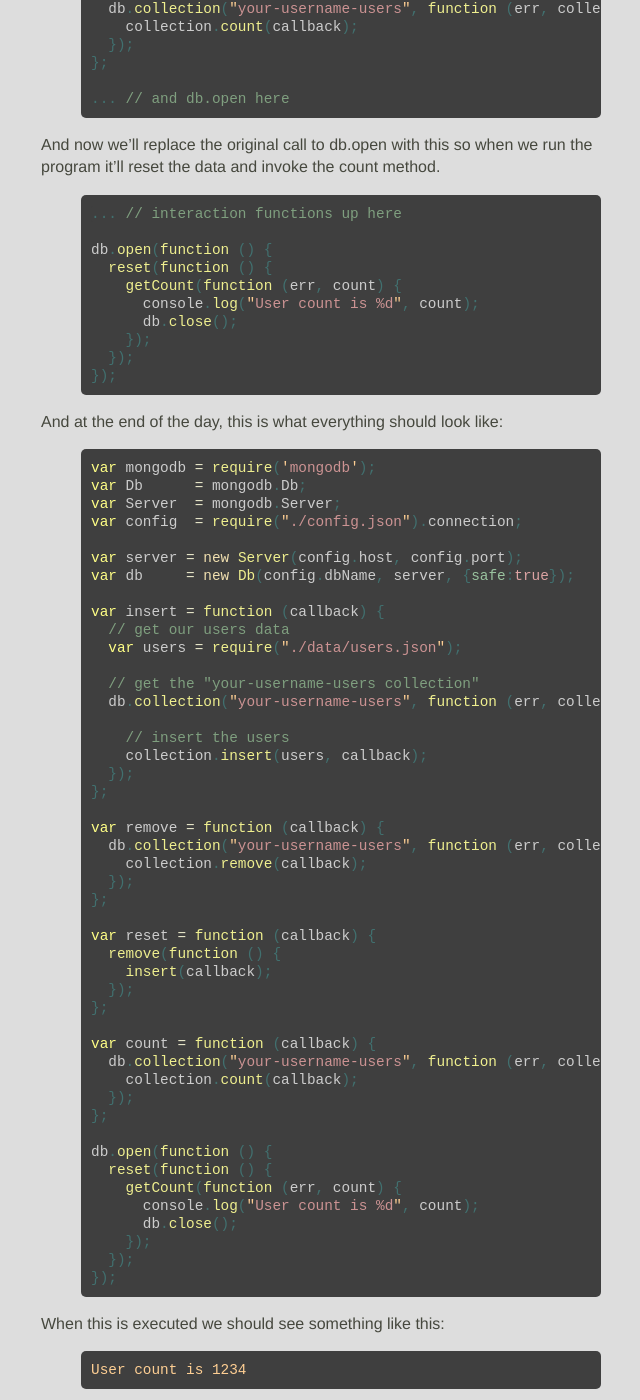
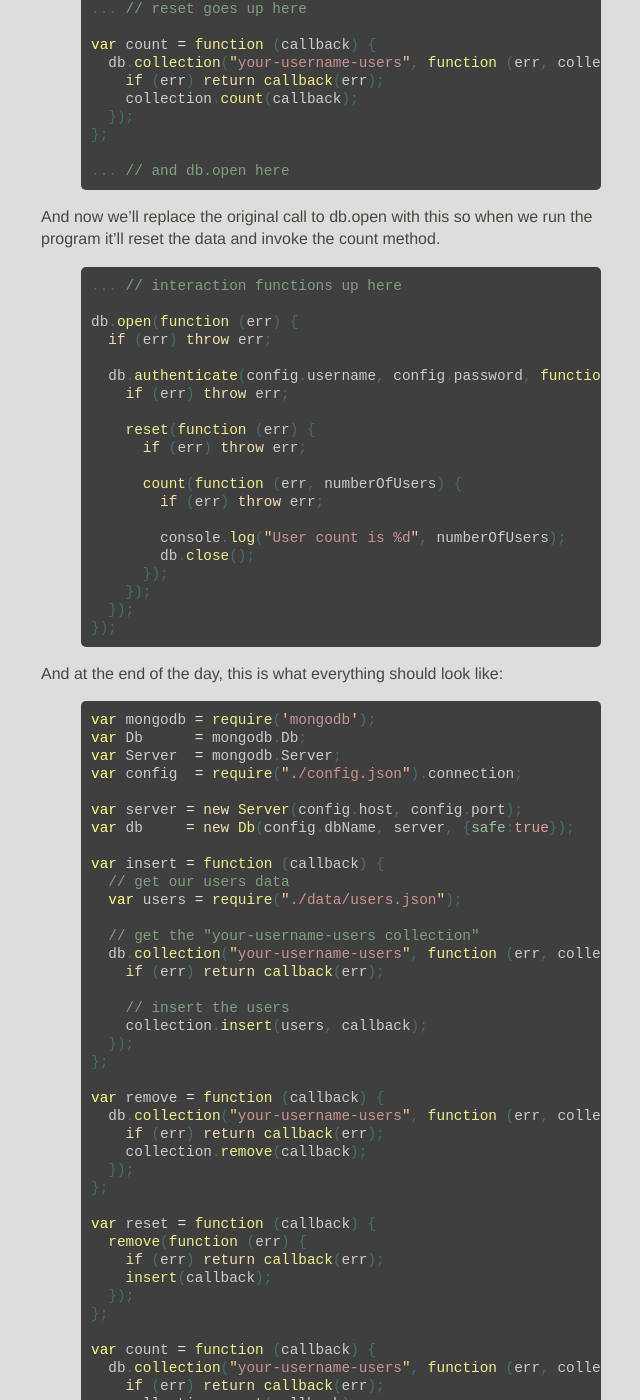
Before and after one commit to JavaScriptKC/workshop, a Jekyll site: the page built from _posts/2012-11-5-data-storage.md, in a window 1280 px wide and 1400 px high, scrolled down 3815 px. Shown: the whole window, without its empty margins (299-939 px from the left). Built offline with Jekyll 4.4.1, drawn with Linux system fonts in a browser that asks for light colours; nearby versions of some CDN libraries; some web fonts are replaced; comment, search, counter and statistics services are not loaded; some of the changed text lies outside the part shown.

Commit message:
Fixed code! eek! also added error handling

```diff
--- a/_posts/2012-11-5-data-storage.md
+++ b/_posts/2012-11-5-data-storage.md
@@ -102,6 +102,7 @@ var insert = function (callback) {
 
   // get the "your-username-users collection"
   db.collection("your-username-users", function (err, collection) {
+    if (err) return callback(err);
 
     // insert the users
     collection.insert(users, callback);
@@ -150,6 +151,7 @@ And the `your-username-users` collection should be populated with our seed data.
 
 var remove = function (callback) {
   db.collection("your-username-users", function (err, collection) {
+    if (err) return callback(err);
     collection.remove(callback);
   });
 };
@@ -163,7 +165,8 @@ Let's also combine our insert and remove to create a `reset` function so we can
 ... // remove function up here
 
 var reset = function (callback) {
-  remove(function () {
+  remove(function (err) {
+    if (err) return callback(err);
     insert(callback);
   });
 };
@@ -178,6 +181,7 @@ Okay, now let's add a method to `count` the number of users in mongo.
 
 var count = function (callback) {
   db.collection("your-username-users", function (err, collection) {
+    if (err) return callback(err);
     collection.count(callback);
   });
 };
@@ -190,11 +194,21 @@ And now we'll replace the original call to db.open with this so when we run the
 {% highlight javascript %}
 ... // interaction functions up here
 
-db.open(function () {
-  reset(function () {
-    getCount(function (err, count) {
-      console.log("User count is %d", count);
-      db.close();
+db.open(function (err) {
+  if (err) throw err;
+
+  db.authenticate(config.username, config.password, function (err) {
+    if (err) throw err;
+
+    reset(function (err) {
+      if (err) throw err;
+
+      count(function (err, numberOfUsers) {
+        if (err) throw err;
+
+        console.log("User count is %d", numberOfUsers);
+        db.close();
+      });
     });
   });
 });
@@ -217,6 +231,7 @@ var insert = function (callback) {
 
   // get the "your-username-users collection"
   db.collection("your-username-users", function (err, collection) {
+    if (err) return callback(err);
 
     // insert the users
     collection.insert(users, callback);
@@ -225,27 +240,40 @@ var insert = function (callback) {
 
 var remove = function (callback) {
   db.collection("your-username-users", function (err, collection) {
+    if (err) return callback(err);
     collection.remove(callback);
   });
 };
 
 var reset = function (callback) {
-  remove(function () {
+  remove(function (err) {
+    if (err) return callback(err);
     insert(callback);
   });
 };
 
 var count = function (callback) {
   db.collection("your-username-users", function (err, collection) {
+    if (err) return callback(err);
     collection.count(callback);
   });
 };
 
-db.open(function () {
-  reset(function () {
-    getCount(function (err, count) {
-      console.log("User count is %d", count);
-      db.close();
+db.open(function (err) {
+  if (err) throw err;
+
+  db.authenticate(config.username, config.password, function (err) {
+    if (err) throw err;
+
+    reset(function (err) {
+      if (err) throw err;
+
+      count(function (err, numberOfUsers) {
+        if (err) throw err;
+
+        console.log("User count is %d", numberOfUsers);
+        db.close();
+      });
     });
   });
 });
```
